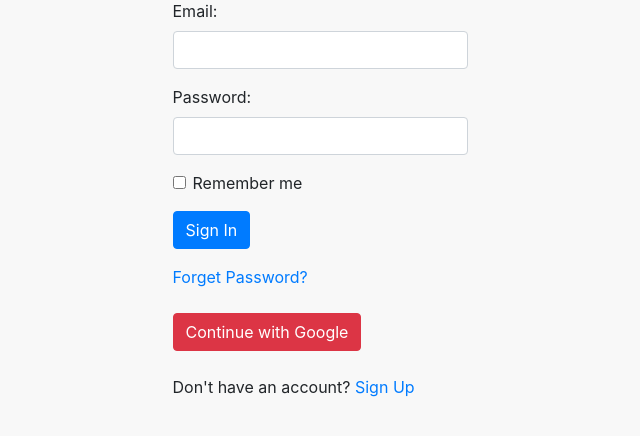
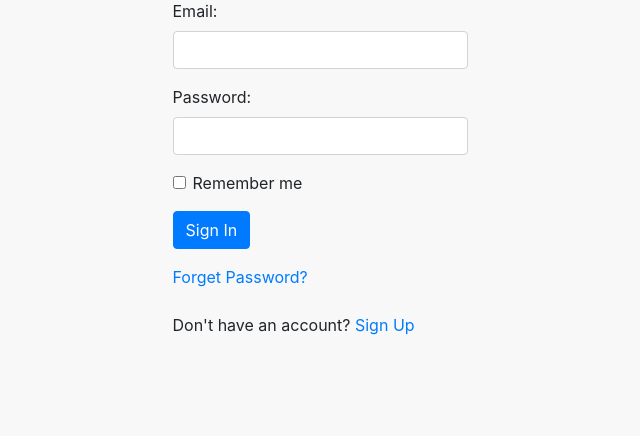
Before and after one commit to Devsixth/webapp, a Flask app: page / in a window 1280 px wide. Shown: the part 142-578 px from the top of the page, without its empty margins (320-960 px from the left). Run offline with Flask 2, Linux system fonts and the light colour scheme; some libraries are stand-ins or nearby versions.

Commit message:
Update login.html

```diff
--- a/templates/login.html
+++ b/templates/login.html
@@ -27,9 +27,6 @@
             <a href="#">Forget Password?</a>
         </div>
         <div class="mt-4">
-            <a class="btn btn-danger" href="/oauth_login">Continue with Google</a>
-        </div>
-        <div class="mt-4">
             <p>Don't have an account? <a href="/signup">Sign Up</a></p>
         </div>
 
```
